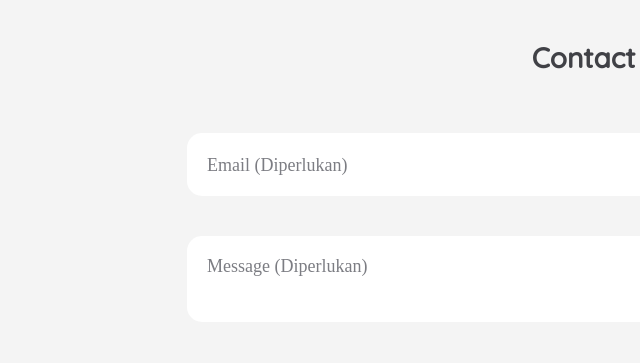
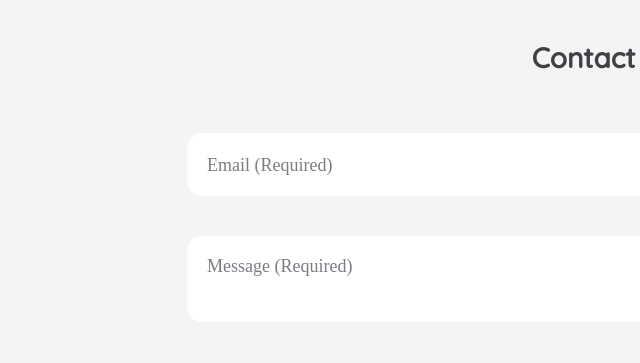
Before and after one commit to lghtnng-exe/lghtnng, a plain HTML site: page index.html in a window 1280 px wide. Shown: the part 2058-2421 px from the top of the page, 33-673 px from the left. Drawn offline with Linux system fonts and the light colour scheme.

Commit message:
Update index.html

```diff
--- a/index.html
+++ b/index.html
@@ -51,9 +51,9 @@
 
       <div class="contact-form">
         <h3 class="contact-title"><a id="contact-link">Contact Me</a></h3>
-        <input placeholder="Email (Diperlukan)">
+        <input placeholder="Email (Required)">
         <br>
-        <textarea placeholder="Message (Diperlukan)"></textarea>
+        <textarea placeholder="Message (Required)"></textarea>
         <br>
         <input class="contact-submit" type="submit" value="Send">
         <p>* Required fields must be filled</p>
```
